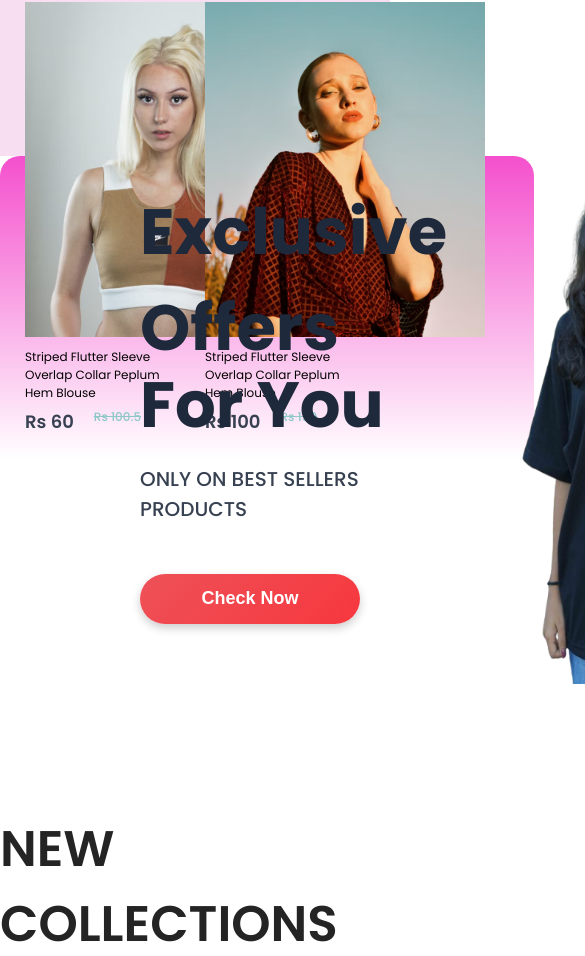
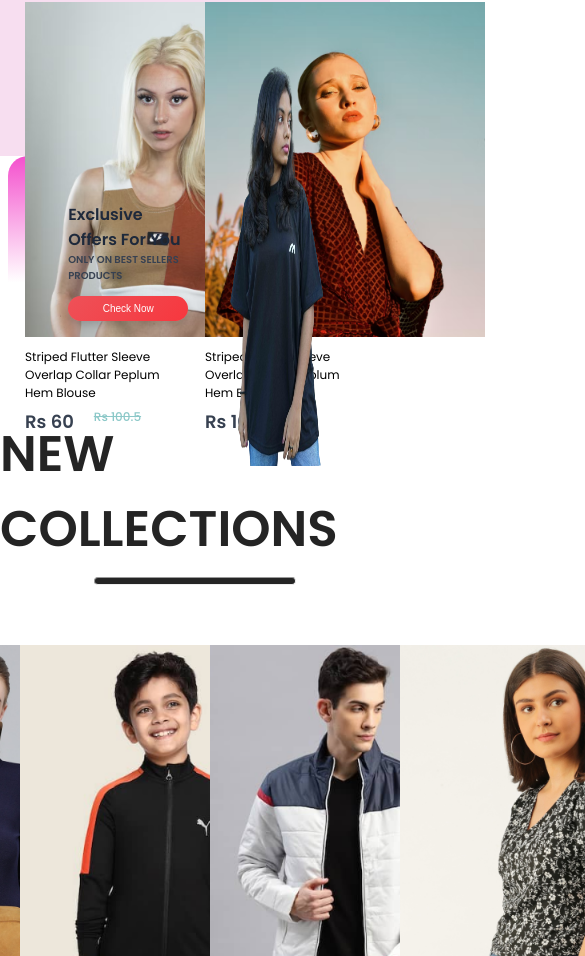
Before and after one commit to kethakabinoth/mania-frontend, a React (Create React App) app: page / in a window 390 px wide. Shown: the part 1545-2501 px from the top of the page, 585 px wide, since content can reach past the window. Built offline with nearby package versions, Linux system fonts and the light colour scheme.

Commit message:
create offer page as responsive

```diff
--- a/src/Components/Offers/Offers.css
+++ b/src/Components/Offers/Offers.css
@@ -16,38 +16,37 @@
     display: flex;
     flex-direction: column;
     justify-content: center;
-    gap: 20px; /* Adds consistent spacing between elements */
+     /* Adds consistent spacing between elements */
 }
 
 .Offers-left h1 {
     color: #1e293b; /* Modern dark text */
-    font-size: 64px; /* Slightly reduced for better alignment */
-    font-weight: 700; /* Enhanced font weight */
-    line-height: 1.2; /* Improved readability */
+    font-size: 80px; /* Slightly reduced for better alignment */
+    font-weight: 600; /* Enhanced font weight */
+     /* Improved readability */
 }
 
 .Offers-left p {
     color: #374151; /* Softer dark text for description */
-    font-size: 20px;
-    font-weight: 500;
-    line-height: 1.5; /* Better spacing for longer text */
+    font-size: 22px;
+    font-weight: 600;
+   /* Better spacing for longer text */
 }
 
 .Offers-left button {
-    width: 220px; /* Slightly wider button for emphasis */
-    height: 50px;
+    width: 282px; /* Slightly wider button for emphasis */
+    height: 70px;
     border-radius: 35px;
     background: linear-gradient(135deg, #ee5158, #f7373e); /* Modern green gradient */
     border: none;
     color: rgb(255, 255, 255);
-    font-size: 18px;
-    font-weight: 600;
+    font-size: 22px;
+    font-weight: 500;
     margin-top: 30px;
     cursor: pointer;
     box-shadow: 0px 4px 10px rgba(0, 0, 0, 0.2); /* Subtle shadow */
     transition: all 0.3s ease;
 }
-
 .Offers-left button:hover {
     transform: scale(1.05); /* Slight zoom on hover */
     background: linear-gradient(135deg, #aa0000, #9b0000); /* Reverse gradient on hover */
@@ -86,24 +85,112 @@
   .Offers-right img:active {
     transform: scale(0.95); /* Slight shrink on click */
     box-shadow: 0 4px 8px rgba(0, 0, 0, 0.3); /* Reduced shadow */
+}
+  * Style for the container */
+.Offers-right {
+    flex: 1;
+    display: flex;
+    justify-content: flex-end;
+    align-items: center;
+    padding-top: 50px;
+
   }
+
+  /* Style for the image */
+  .Offers-right img {
+    width: 300px; /* Adjust as needed */
+    height: 400px;
+    border-radius: 10px;
+    transition: transform 0.3s ease, box-shadow 0.3s ease;
+    cursor: pointer;
+  }
+
+/* Reduced shadow */
+
   @media(max-width:1280px){
-    .offers{
+    .Offers{
         padding:0px 80px;
-        margin: bottom 120px;
+        margin-bottom: 120px;
     }
-    .offers-left h1{
+    .Offers-left h1{
         font-size: 40px;
     }
-    .offers-left p{
+    .Offers-left p{
         font-size: 18px;
     }
-    .offers-right img{
+    .Offers-right img{
         width:300px;
     }
-    .offers-left button{
+    .Offers-left button{
         width: 220px;
         height: 50px;
         font-size: 18px;
     }
+    .Offers-right{
+        padding-top: 30px;
+    }
   }
+  @media(max-width:1024px){
+    .Offers{
+        padding:0px 60px;
+        margin-bottom: 80px;
+        height: 40vh;
+    }
+    .Offers-left h1{
+        font-size: 30px;
+    }
+    .Offers-left p{
+        font-size: 16px;
+    }
+    .Offers-right img{
+        width:200px;
+    }
+    .Offers-left button{
+        width: 160px;
+        height: 40px;
+        font-size: 16px;
+    }
+    .Offers-right{
+        padding-top: 10px;
+    }
+ }
+  @media(max-width:800px){
+    .Offers{
+        margin-bottom:60px;
+    }
+    .Offers-left h1{
+        font-size: 22px;
+    }
+    .Offers-left p{
+        font-size: 13px;
+    }
+    .Offers-right img{
+        width:180px;
+    }
+    .Offers-left button{
+        width: 140px;
+        height: 30px;
+        font-size: 12px;
+    }
+  }
+  @media(max-width:500px){
+    .Offers{
+        height: 25vh;
+        margin-bottom:50px;
+    }
+    .Offers-left h1{
+        font-size: 16px;
+    }
+    .Offers-left p{
+        font-size: 10px;
+    }
+    .Offers-right img{
+        width:120px;
+    }
+    .Offers-left button{
+        width: 120px;
+        height: 25px;
+        font-size: 10px;
+        margin-top: 12px;
+    }
+  }
```
